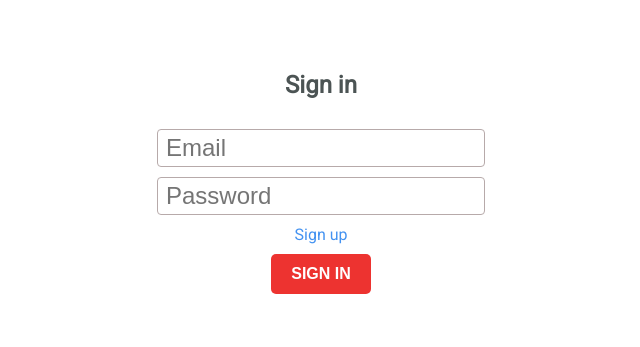
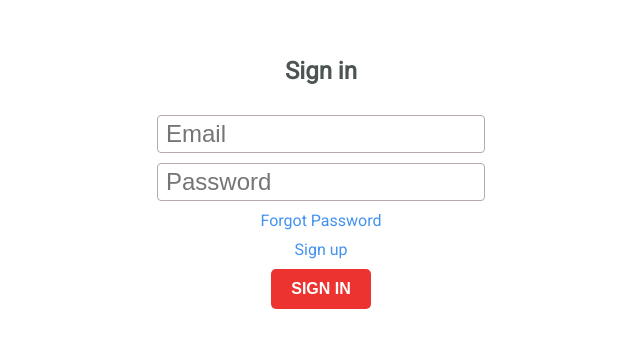
Before and after one commit to Raduuu/shop_app_frontend, a React (Create React App) app: page /login in a window 1280 px wide. Shown: the part 227-574 px from the top of the page, without its empty margins (319-959 px from the left). Built offline with nearby package versions, Linux system fonts and the light colour scheme.

Commit message:
added link to forgot password in login

```diff
--- a/src/components/Login/Login.js
+++ b/src/components/Login/Login.js
@@ -152,7 +152,10 @@ class Login extends React.Component {
                         {this.props.type !== 'login' ? (
                             <StyledLink to="/login">Sign in</StyledLink>
                         ) : (
-                            <StyledLink to="/signup">Sign up</StyledLink>
+                            <>
+                                <StyledLink to="/forgotpassword">Forgot Password</StyledLink>
+                                <StyledLink to="/signup">Sign up</StyledLink>
+                            </>
                         )}
                         <StyledButton type="submit" onClick={(ev) => this.onSubmit(ev)}>
                             {this.props.type === 'login' ? 'Sign in' : 'Sign up'}
```
